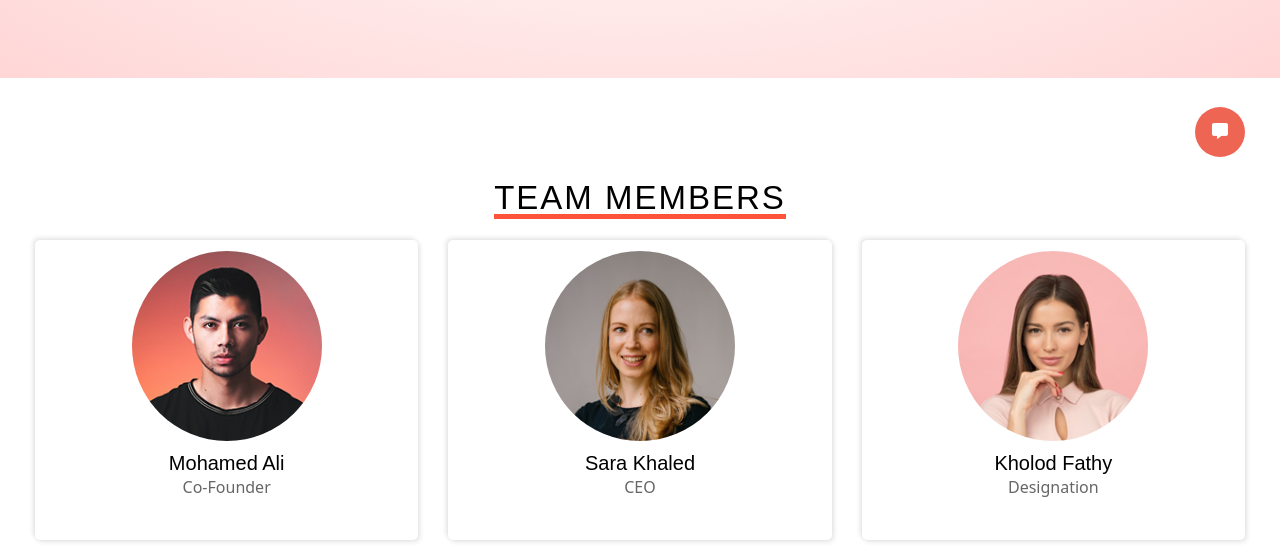
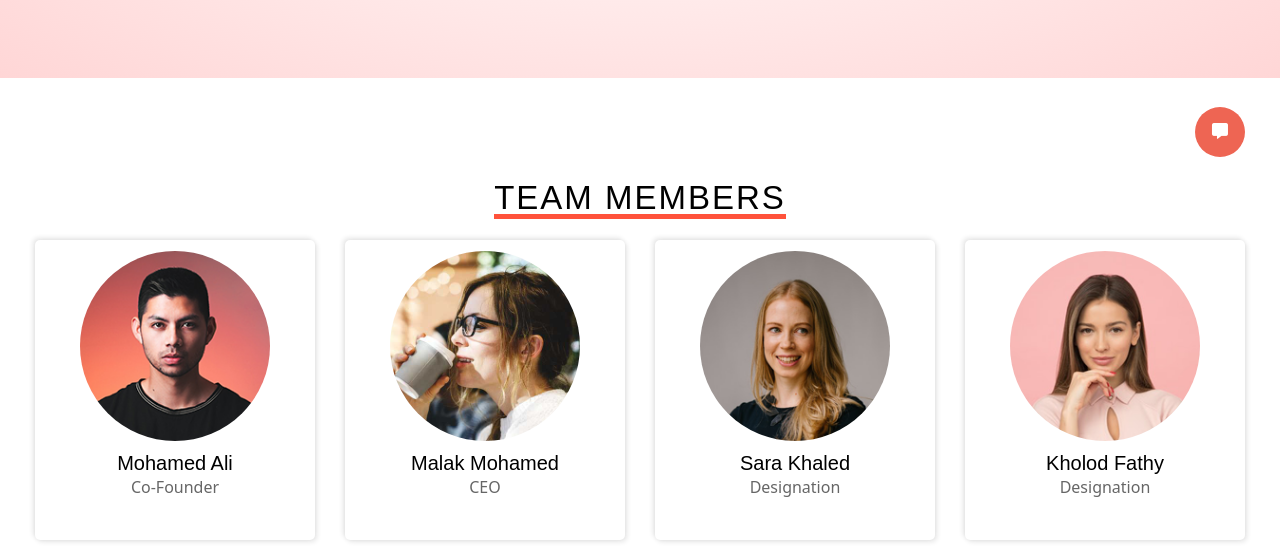
Before and after one commit to ahmed-soltan/Red-Store, a website: page about.html in a window 1280 px wide. Shown: the part 613-1160 px from the top of the page. Drawn offline with Linux system fonts and the light colour scheme.

Commit message:
Update about.html

```diff
--- a/about.html
+++ b/about.html
@@ -225,7 +225,7 @@
         Team Members
       </h1>
       <div class="members">
-        <div class="wow fadeInUp member" data-wow-duration="1s">
+        <div class="wow fadeInUp member" data-wow-duration=".5s">
           <div class="img">
             <img src="img/user-2.png" alt="" />
           </div>
@@ -239,13 +239,27 @@
             <i class="fa-brands fa-instagram"></i>
           </div>
         </div>
-        <div class="wow fadeInUp member" data-wow-duration=".5s">
+        <div class="wow fadeInUp member" data-wow-duration="1s">
+            <div class="img">
+              <img src="img/person_1.jpg" alt="" />
+            </div>
+            <div class="info">
+              <h5>Malak Mohamed</h5>
+              <p>CEO</p>
+            </div>
+            <div class="links">
+              <i class="fa-brands fa-facebook-f"></i>
+              <i class="fa-brands fa-twitter"></i>
+              <i class="fa-brands fa-instagram"></i>
+            </div>
+          </div>
+        <div class="wow fadeInUp member" data-wow-duration="1.5s">
           <div class="img">
             <img src="img/user-1.png" alt="" />
           </div>
           <div class="info">
             <h5>Sara Khaled</h5>
-            <p>CEO</p>
+            <p>Designation</p>
           </div>
           <div class="links">
             <i class="fa-brands fa-facebook-f"></i>
@@ -254,7 +268,7 @@
           </div>
         </div>
 
-        <div class="wow fadeInUp member" data-wow-duration="1.5s">
+        <div class="wow fadeInUp member" data-wow-duration="2s">
           <div class="img">
             <img src="img/user-3.png" alt="" />
           </div>
```
